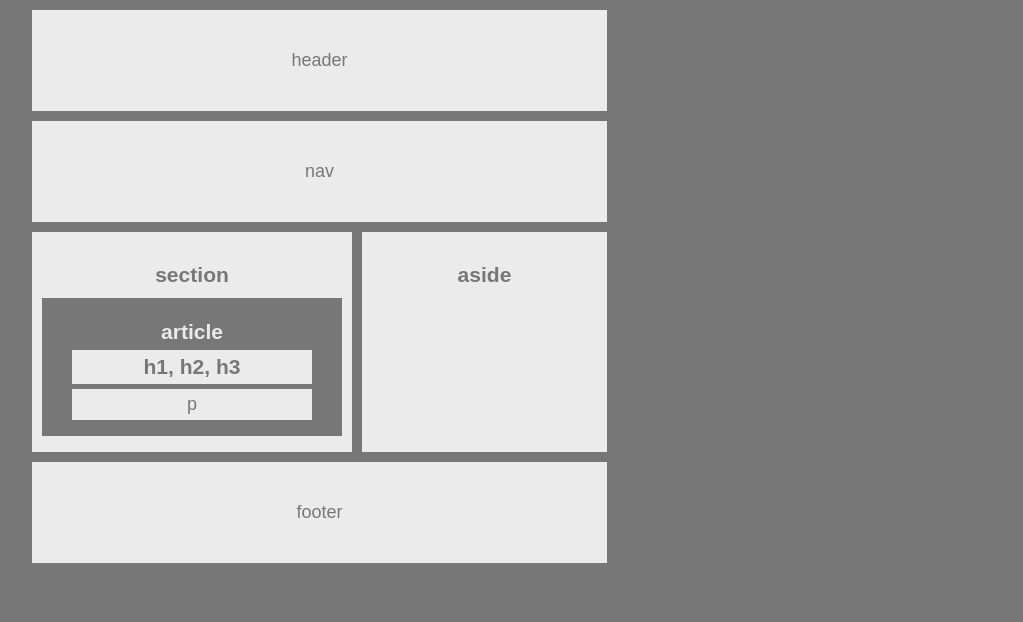
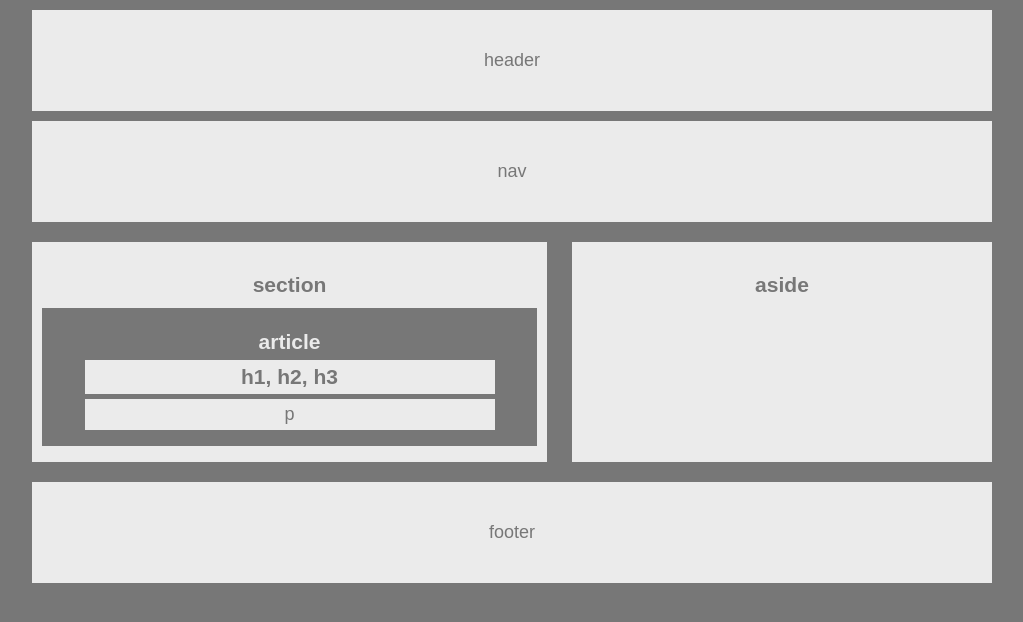
Before and after one commit to sespert/HW-Wireframe, a plain HTML site: page index.html in a window 1280 px wide. Shown: the whole page, without its empty margins (128-1151 px from the left). Drawn offline with Linux system fonts and the light colour scheme.

Commit message:
Final Submission

```diff
--- a/style.css
+++ b/style.css
@@ -10,7 +10,6 @@
 
 header {
     background: #ebebeb;
-    width: 495px;
     padding: 40px;
     text-align: center;
     margin: 10px 0 10px 0;
@@ -18,26 +17,26 @@ header {
 
 nav {
     background: #ebebeb;
-    width: 495px;
     padding: 40px;
     text-align: center;
-    margin: 10px 0 10px 0;
+    margin: 10px 0 20px 0;
+
 }
 
 section {
     background: #ebebeb;
-    width: 300px;
+    width: 495px;
     height: 200px;
     padding: 10px;
     text-align: center;
-    margin-bottom: 10px;
+    margin-bottom: 20px;
     float: left;
-    margin-right: 10px;
+    margin-right: 25px;
 }
 
 aside {
     background: #ebebeb;
-    width: 225px;
+    width: 400px;
     height: 200px;
     padding: 10px;
     text-align: center;
@@ -54,7 +53,7 @@ article {
 h1 {
     color: #777;
     background: #ebebeb;
-    width: 230px;
+    width: 400px;
     margin: auto;
     position: relative;
     top: -15px;
@@ -64,7 +63,7 @@ h1 {
 p {
     color: #777;
     background: #ebebeb;
-    width: 230px;
+    width: 400px;
     margin: auto;
     margin-top: 5px;
     position: relative;
@@ -75,9 +74,7 @@ p {
 
 footer {
     background: #ebebeb;
-    width: 495px;
     padding: 40px;
     text-align: center;
-    margin: 10px 0 10px 0;
     clear: both;
 }
```
